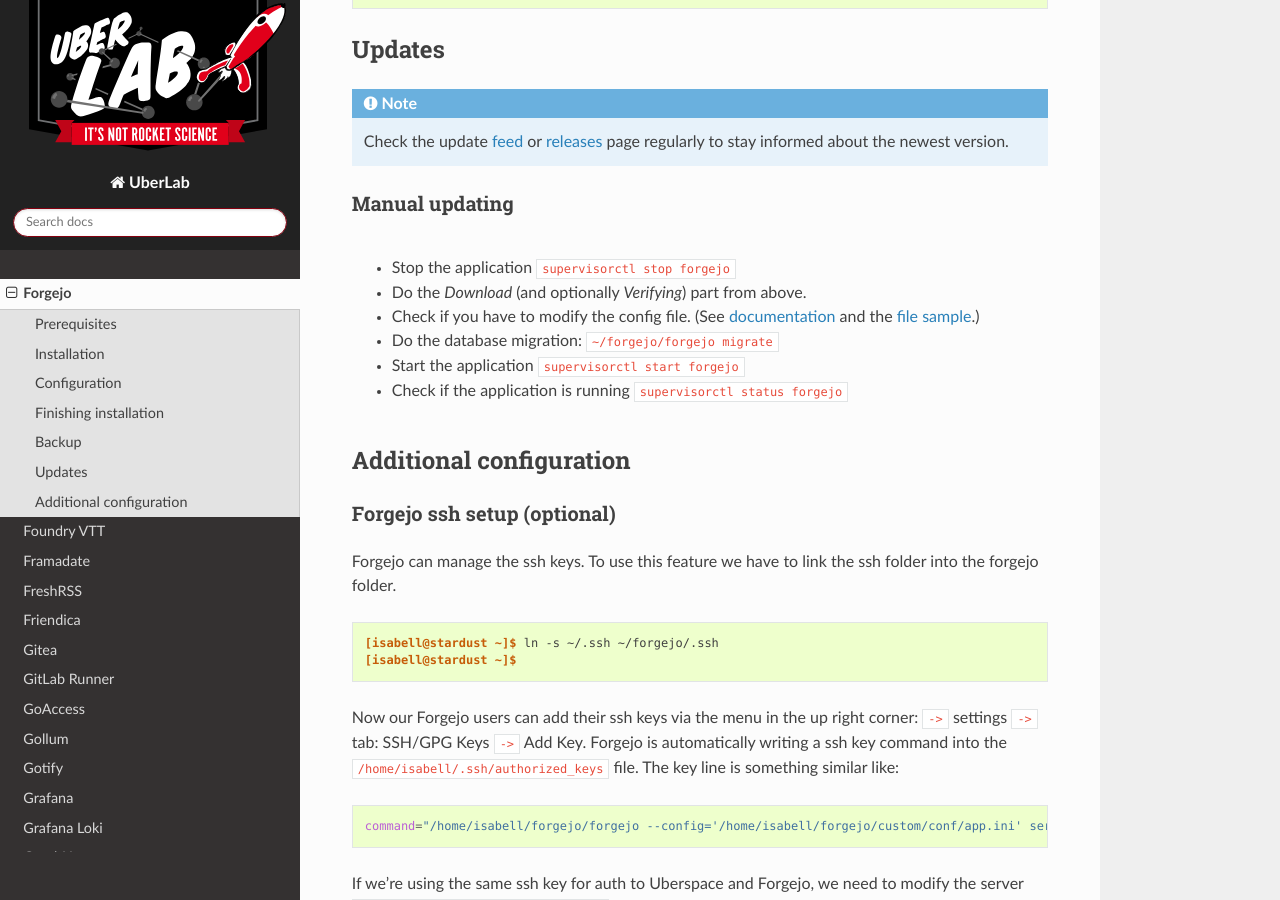
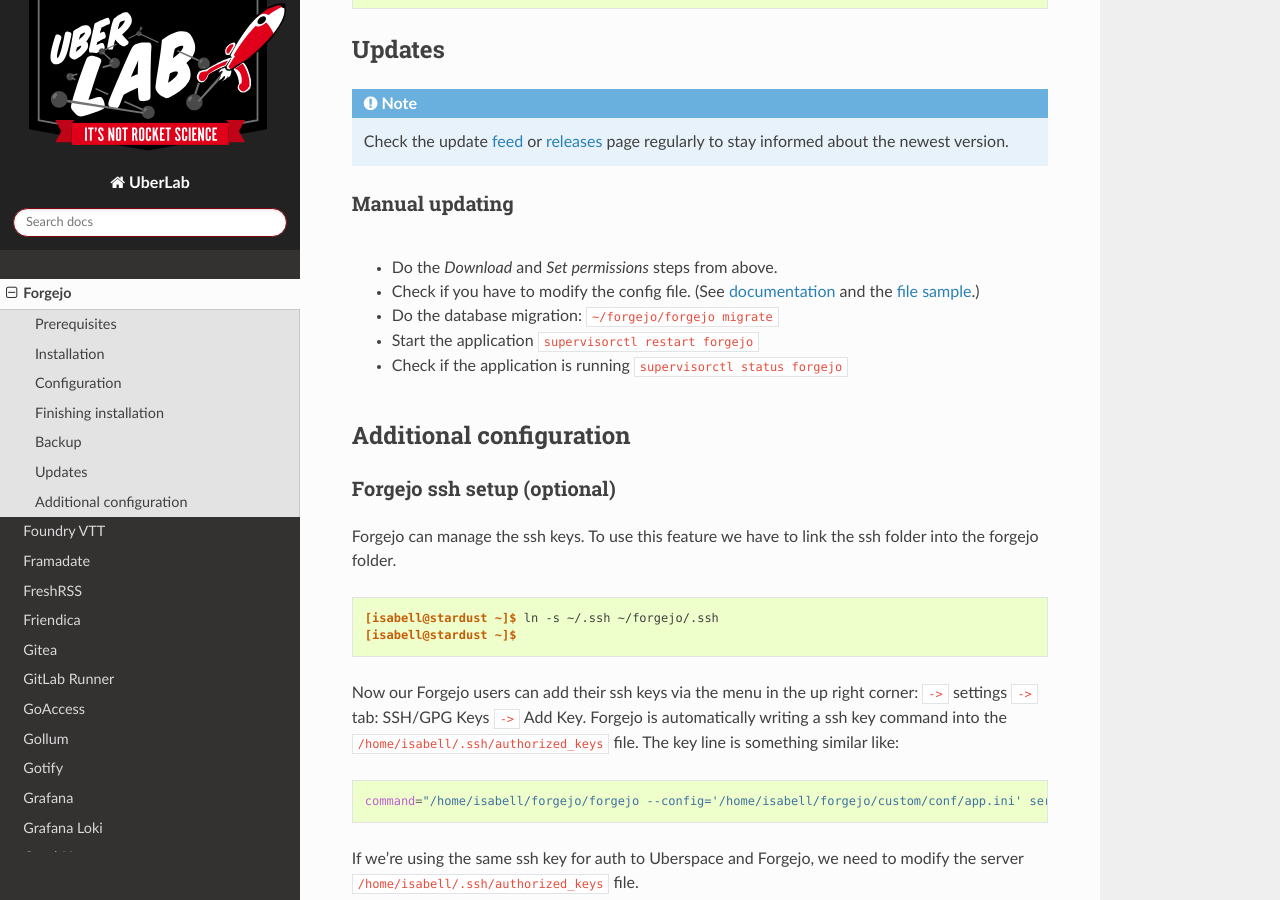
Before and after one commit to Uberspace/lab, a Sphinx documentation site: the page built from source/guide_forgejo.rst, in a window 1280 px wide and 900 px high, scrolled down 5926 px. Built offline with Sphinx 7.4.7 and the Read the Docs theme 2.0.0, drawn with Linux system fonts in a browser that asks for light colours.

Commit message:
Update update guide

```diff
--- a/source/guide_forgejo.rst
+++ b/source/guide_forgejo.rst
@@ -249,11 +249,10 @@
 Manual updating
 ---------------
 
-* Stop the application ``supervisorctl stop forgejo``
-* Do the *Download* (and optionally *Verifying*) part from above.
+* Do the *Download* and *Set permissions* steps from above.
 * Check if you have to modify the config file. (See documentation_ and the `file sample <https://codeberg.org/forgejo/forgejo/raw/branch/main/custom/conf/app.example.ini>`_.)
 * Do the database migration: ``~/forgejo/forgejo migrate``
-* Start the application ``supervisorctl start forgejo``
+* Start the application ``supervisorctl restart forgejo``
 * Check if the application is running ``supervisorctl status forgejo``
 
 
@@ -333,7 +332,7 @@
 .. _Forgejo: https://forgejo.org/
 .. _Gitea: https://gitea.io/
 .. _documentation: https://docs.gitea.io/en-us/config-cheat-sheet/
-.. _feed: view-source:https://forgejo.org/releases/rss.xml
+.. _feed: https://forgejo.org/releases/rss.xml
 .. _releases: https://codeberg.org/forgejo/forgejo/releases
 .. _licence: https://codeberg.org/forgejo/forgejo/raw/branch/forgejo/LICENSE
 .. _dashboard: https://uberspace.de/dashboard/authentication
```
